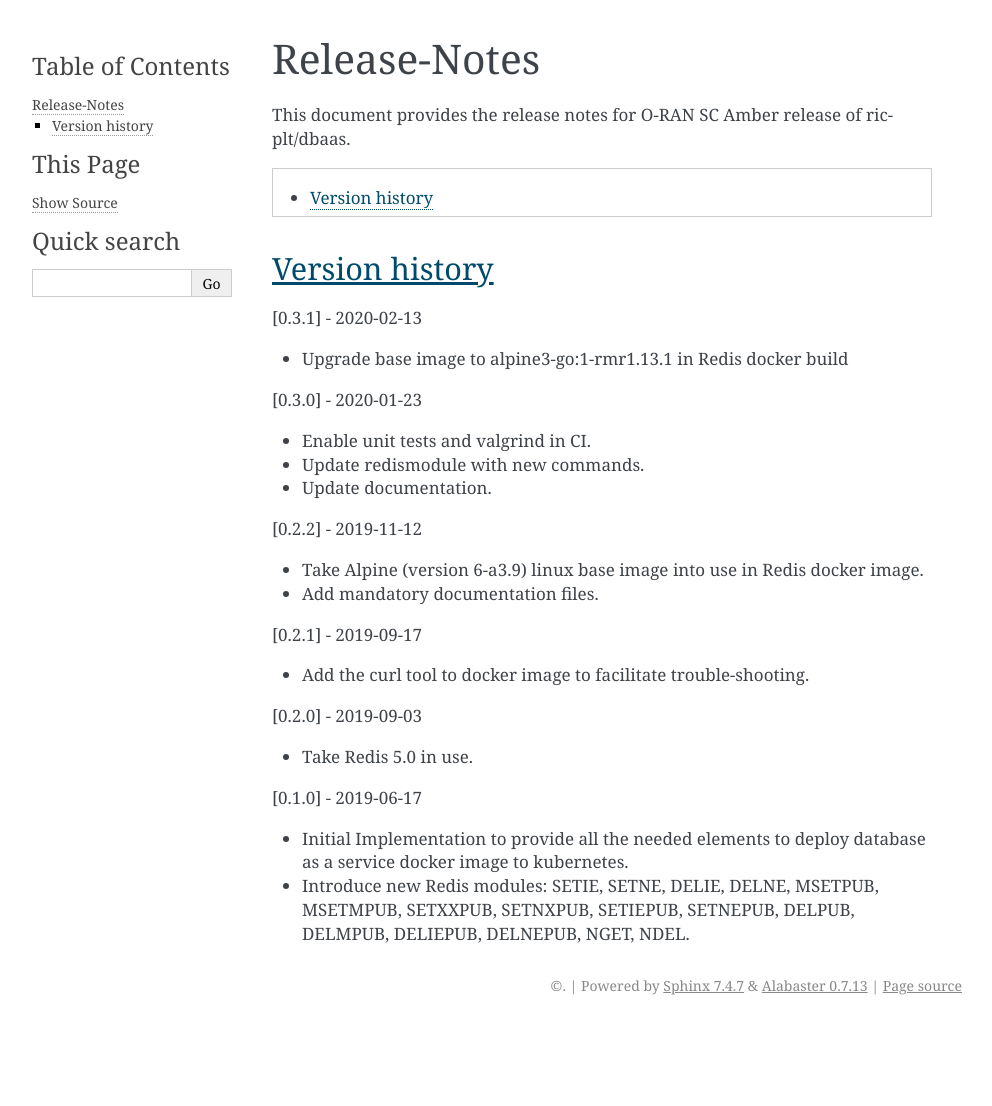
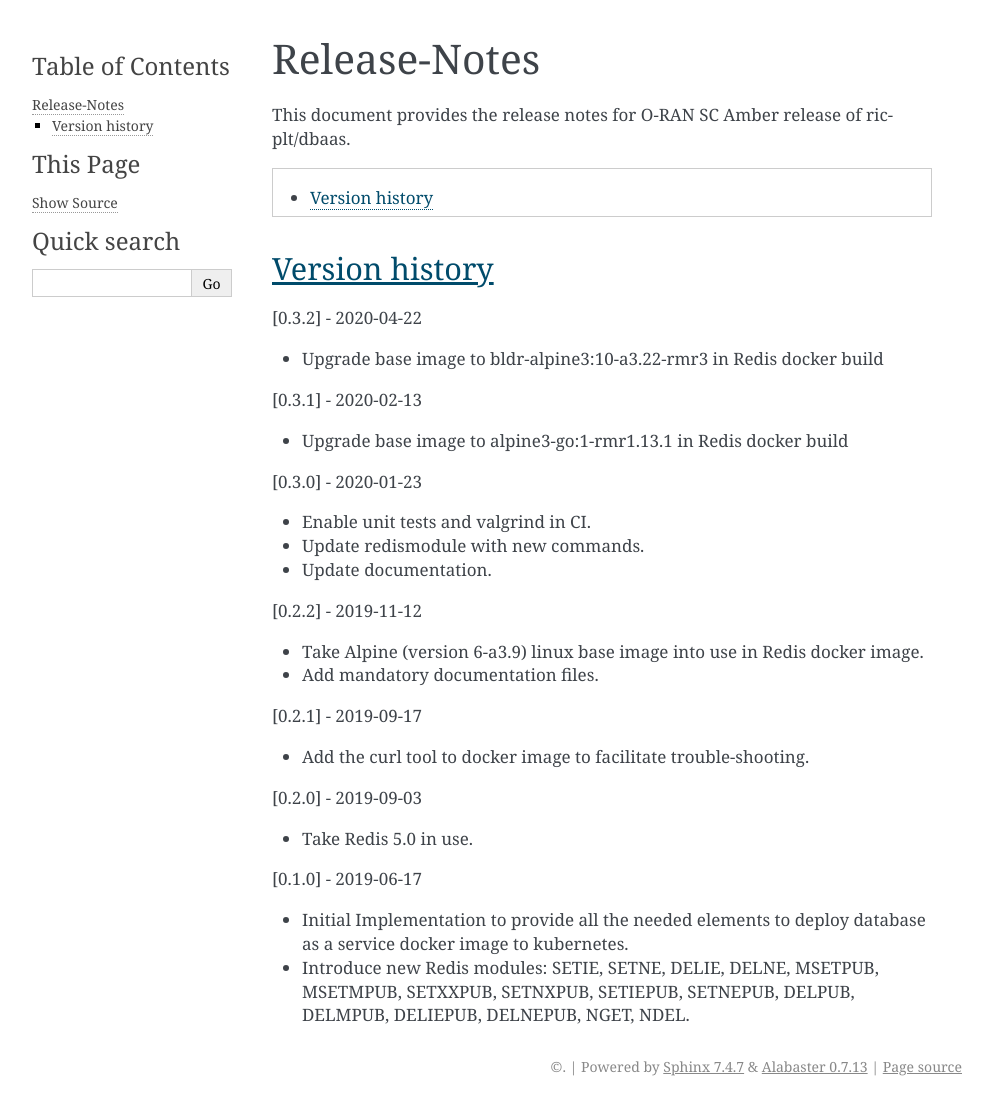
Before and after one commit to o-ran-sc/ric-plt-dbaas, a Sphinx documentation site: the page built from docs/release-notes.rst, in a window 1280 px wide. Shown: the whole page, without its empty margins (148-1140 px from the left). Built offline with Sphinx 7.4.7, drawn with Linux system fonts in a browser that asks for light colours; before the commit the page ends 1025 px from its top, so only the background shows below that.

Commit message:
Upgrade base image that builds library for alpine
Use image bldr-alpine3:10-a3.11-rmr3
Bump docker tag to 0.3.2
No functional changes

Signed-off-by: Lott, Christopher (cl778h) <cl778h@att.com>
Change-Id: I65ecd61386406841e31ef6b2c46c95b4afc558bf

```diff
--- a/container-tag.yaml
+++ b/container-tag.yaml
@@ -2,4 +2,4 @@
 # This file is expected to be in the docker build directory;
 # can be moved with suitable JJB configuration.
 ---
-tag: '0.3.1'
+tag: '0.3.2'
--- a/docs/release-notes.rst
+++ b/docs/release-notes.rst
@@ -31,6 +31,10 @@ ric-plt/dbaas.
 Version history
 ---------------
 
+[0.3.2] - 2020-04-22
+
+* Upgrade base image to bldr-alpine3:10-a3.22-rmr3 in Redis docker build
+
 [0.3.1] - 2020-02-13
 
 * Upgrade base image to alpine3-go:1-rmr1.13.1 in Redis docker build
```
Also changed, not shown: 1 other file.
